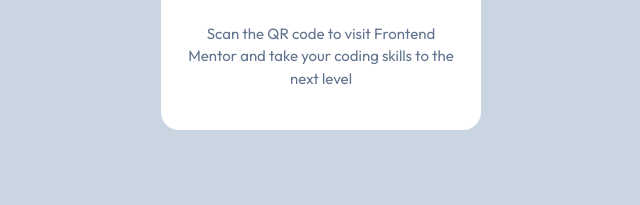
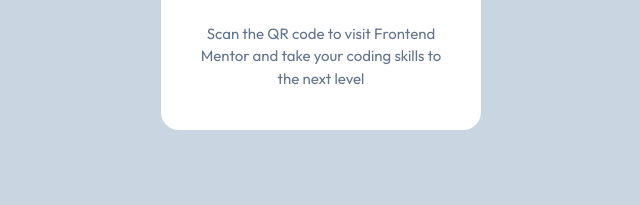
Before and after one commit to toxa-dev/frontendmentor.io-10-qr-code-component, a website: page index.html in a window 1280 px wide. Shown: the part 531-736 px from the top of the page, 319-959 px from the left. Drawn offline with Linux system fonts and the light colour scheme.

Commit message:
make the text break onto the next line together

```diff
--- a/index.html
+++ b/index.html
@@ -22,7 +22,7 @@
       <img class="rounded-[10px]" src="images/image-qr-code.png" alt="qr-code image" loading="lazy">
     </figure>
     <h1 class="font-[700] text-slate-900 text-2xl">Improve your front-end skills by building projects</h1>
-    <p class="text-[15px] text-slate-500">Scan the QR code to visit Frontend Mentor and take your coding skills to the next level</p>
+    <p class="text-[15px] text-slate-500">Scan the QR code to visit Frontend Mentor and take your coding skills to <span class="whitespace-nowrap">the next level</span></p>
   </main>
 
   <div class="attribution absolute bottom-0">
```
Also changed, not shown: styles/output.css.
